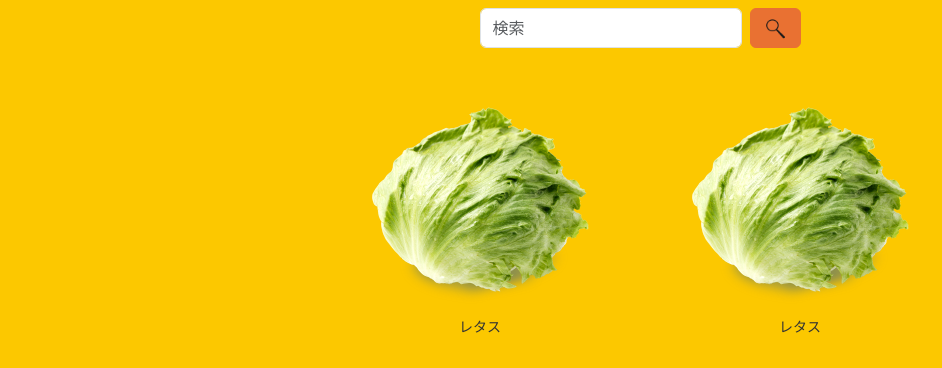
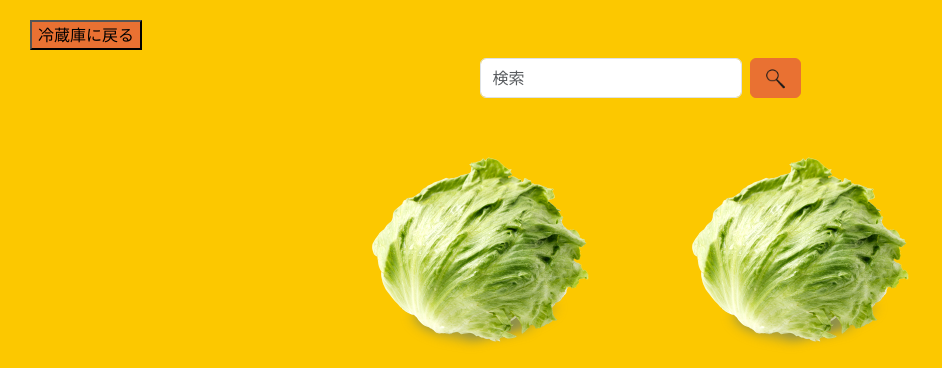
Before and after one commit to Matsubayashi3/laravel_ohara, a PHP site: page /suggestion.php in a window 1280 px wide. Shown: the top 368 px of the page, without its empty margins (0-942 px from the left). Run offline with PHP 8.4, Linux system fonts and the light colour scheme.

Commit message:
冷蔵庫戻るボタン追加、在庫確認リダイレクト先の変更

```diff
--- a/select.php
+++ b/select.php
@@ -69,7 +69,7 @@
         <div class="eye"></div>
     </div>
     <a href="camera-input.php"><button class="mouse">在庫追加</button></a>
-    <a href="register-input.php"><button class="signup">在庫確認</button></a>
+    <a href="product.php"><button class="signup">在庫確認</button></a>
 </div>
 
 
--- a/suggestion.php
+++ b/suggestion.php
@@ -7,6 +7,12 @@
 <style>
     body {
         background-color: #FCC800;
+    }
+
+    .modoru button {
+        background-color: #E97132;
+        margin-top: 20px;
+        margin-left: 30px;
     }
 
     /* body img のスタイルは、.image-container img に移動・修正 */
@@ -91,6 +97,11 @@
 </style>
 
 <body>
+    <!-- 戻るボタン -->
+    <div class=modoru>
+        <a href="product.php"><button>冷蔵庫に戻る</button></a>
+    </div>
+    <!-- 検索バー -->
     <nav class="navbar">
         <div class="container-fluid">
             <form class="d-flex" role="search">
@@ -99,6 +110,8 @@
             </form>
         </div>
     </nav>
+
+    <!-- レシピ -->
     <div class="image-container">
         <div class="image-item">
             <img src="image/yasai.png" alt="レタス1">
```
Also changed, not shown: recipe.php (added, +21 -0 lines).
